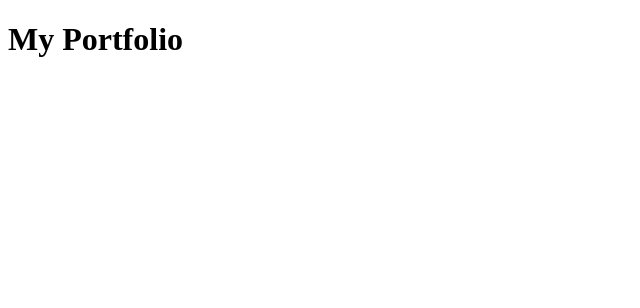
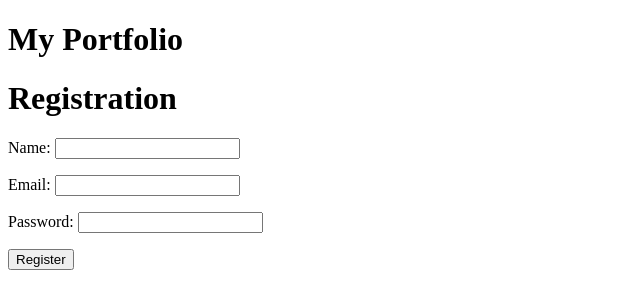
Before and after one commit to itzedu/registration, a plain HTML site: page index.html in a window 1280 px wide. Shown: the whole page, without its empty margins (0-640 px from the left). Drawn offline with Linux system fonts and the light colour scheme.

Commit message:
add registration form

```diff
--- a/index.html
+++ b/index.html
@@ -8,5 +8,22 @@
 </head>
 <body>
     <h1>My Portfolio</h1>
+
+    <h1>Registration</h1>
+    <form action="">
+        <p>
+            <label for="name">Name:</label>
+            <input type="text" name="name">
+        </p>
+        <p>
+            <label for="email">Email:</label>
+            <input type="email" name="email">
+        </p>
+        <p>
+            <label for="password">Password:</label>
+            <input type="password" name="password">
+        </p>
+        <input type="submit" value="Register">
+    </form>
 </body>
 </html>
```
